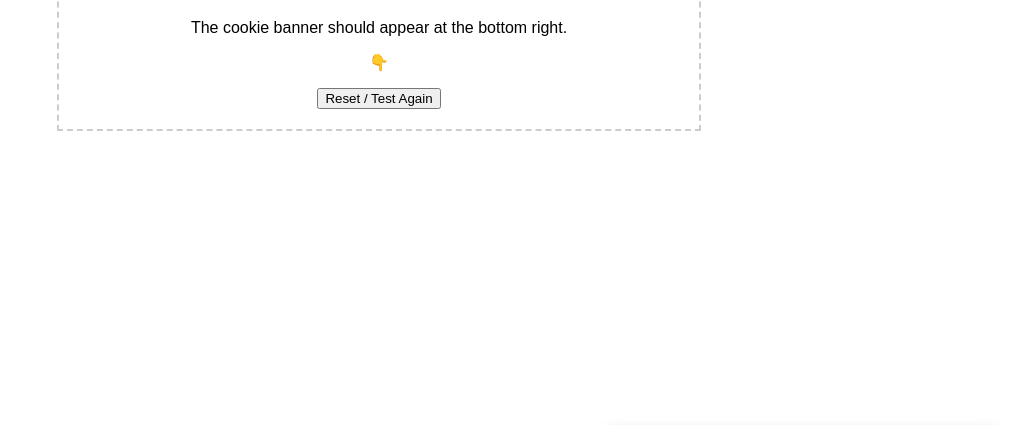
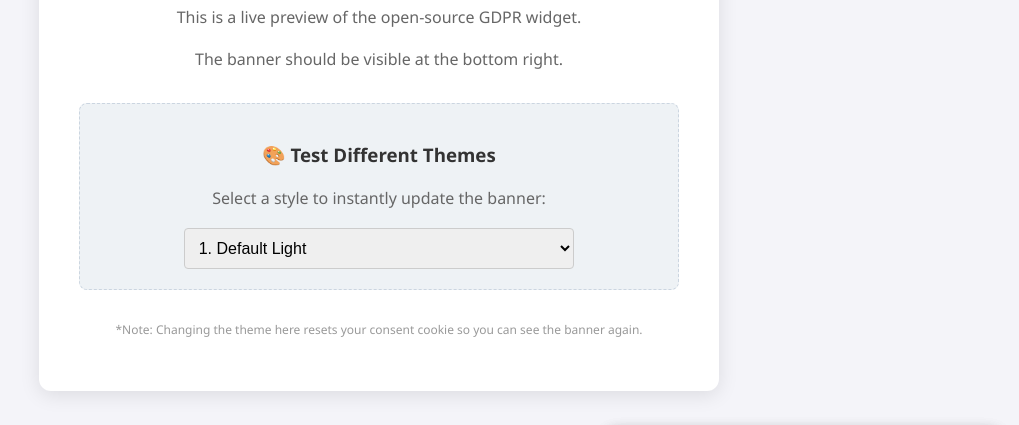
Before and after one commit to tsprego/simple-gdpr-widget, a plain HTML site: page index.html in a window 1280 px wide. Shown: the part 157-582 px from the top of the page, without its empty margins (261-1280 px from the left). Drawn offline with Linux system fonts and the light colour scheme.

Commit message:
Refactor styles and add theme selection feature
Enhanced styling for GDPR widget demo with new theme selector.

```diff
--- a/index.html
+++ b/index.html
@@ -2,9 +2,42 @@
 <html>
 <head>
     <title>GDPR Widget Demo</title>
-    <style>
-        body { font-family: sans-serif; padding: 50px; text-align: center; }
-        .box { border: 2px dashed #ccc; padding: 20px; margin: 20px auto; max-width: 600px; }
+   <style>
+        body {
+            font-family: 'Segoe UI', Tahoma, Geneva, Verdana, sans-serif;
+            background-color: #f4f4f9;
+            color: #333;
+            text-align: center;
+            padding: 50px 20px;
+        }
+        .container {
+            background: white;
+            max-width: 600px;
+            margin: 0 auto;
+            padding: 40px;
+            border-radius: 12px;
+            box-shadow: 0 4px 20px rgba(0,0,0,0.1);
+        }
+        h1 { margin-top: 0; color: #2c3e50; }
+        p { line-height: 1.6; color: #666; }
+
+        /* --- NEW: STYLING FOR THE DROPDOWN MENU --- */
+        .controls {
+            margin: 30px 0;
+            padding: 20px;
+            background: #eef2f5;
+            border-radius: 8px;
+            border: 1px dashed #cbd5e0;
+        }
+        select {
+            padding: 10px;
+            font-size: 16px;
+            border-radius: 4px;
+            border: 1px solid #ccc;
+            width: 70%;
+            cursor: pointer;
+        }
+        /* ------------------------------------------ */
     </style>
 
     <script>
@@ -18,13 +51,59 @@
     <script src="gdpr-widget.js" defer></script>
 </head>
 <body>
-    <h1>My GDPR Widget Demo</h1>
-    <div class="box">
-        <p>The cookie banner should appear at the bottom right.</p>
-        <p>👇</p>
-        <button onclick="document.cookie='gdpr_consent_timestamp=; expires=Thu, 01 Jan 1970 00:00:00 UTC; path=/;'; location.reload();">
-            Reset / Test Again
-        </button>
+
+    <div class="container">
+        <h1>🍪 GDPR Widget Demo</h1>
+        <p>This is a live preview of the open-source GDPR widget.</p>
+        <p>The banner should be visible at the bottom right.</p>
+
+        <div class="controls">
+            <h3>🎨 Test Different Themes</h3>
+            <p>Select a style to instantly update the banner:</p>
+
+            <select id="theme-selector" onchange="changeTheme(this.value)">
+                <option value="1">1. Default Light</option>
+                <option value="2">2. Dark Mode</option>
+                <option value="3">3. Midnight Red</option>
+                <option value="4">4. Brutalist (B&W)</option>
+                <option value="5">5. Blue Breeze</option>
+                <option value="6">6. Orange Sunset</option>
+                <option value="7">7. Forest Green</option>
+                <option value="8">8. Royal Purple</option>
+                <option value="9">9. Hacker (Matrix)</option>
+                <option value="10">10. Minimalist Grey</option>
+            </select>
+        </div>
+        <p style="font-size: 12px; color: #999;">
+            *Note: Changing the theme here resets your consent cookie so you can see the banner again.
+        </p>
     </div>
-</body>
+
+    <script>
+        // Load the widget initially
+        loadWidget();
+
+        function loadWidget() {
+            const script = document.createElement('script');
+            // We add a random number (?t=...) to force the browser to reload the script completely
+            script.src = 'gdpr-widget.js?t=' + Date.now();
+            document.body.appendChild(script);
+        }
+
+        function changeTheme(newThemeID) {
+            // 1. Update the settings
+            window.GDPR_CONFIG.theme = parseInt(newThemeID);
+
+            // 2. Delete the old banner from the screen
+            const oldBox = document.getElementById('gdpr-box');
+            if(oldBox) oldBox.remove();
+
+            // 3. Delete the cookie (So the widget thinks it's a new visitor)
+            document.cookie = "gdpr_consent_timestamp=; expires=Thu, 01 Jan 1970 00:00:00 UTC; path=/;";
+
+            // 4. Re-run the script
+            loadWidget();
+        }
+    </script>
+    </body>
 </html>
```
